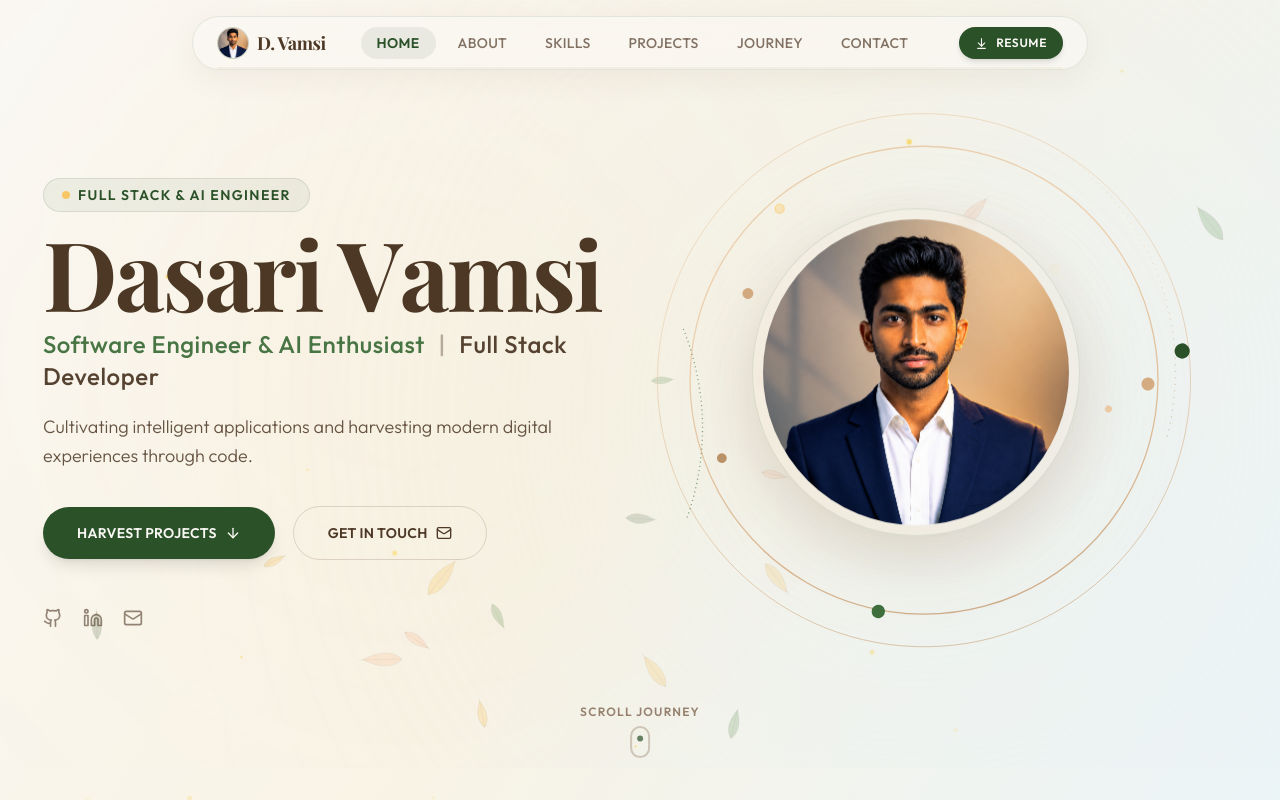
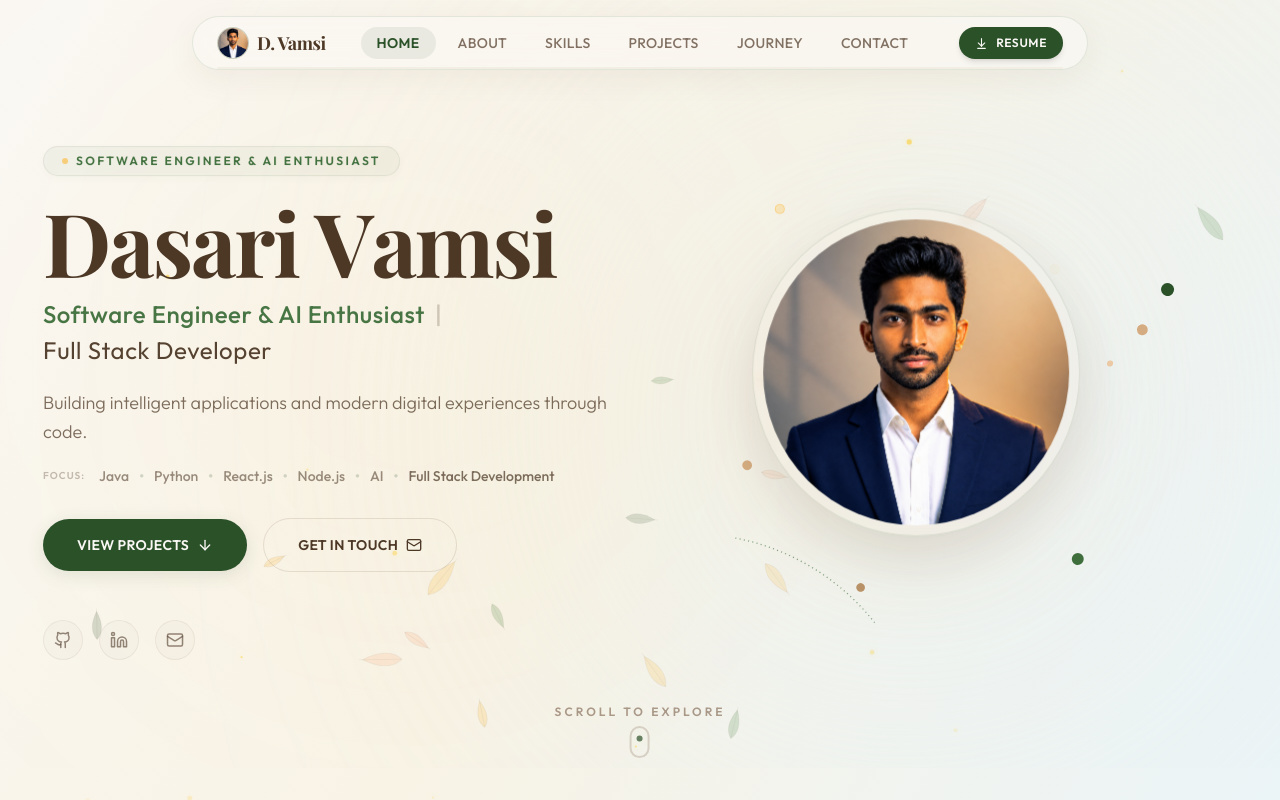
Before and after one commit to vamsi1426/vamsi.portfolio, a React (Vite) app: page / in a window 1280 px wide. Both pictures are taken after a click on the button "D. Vamsi". Shown: the top 800 px of the page. Built offline with nearby package versions, Linux system fonts and the light colour scheme; a web font is replaced by a local one.

Commit message:
design: refine hero section wording, layout, responsive spacing, and dual-orbit animations

```diff
--- a/src/sections/Hero.jsx
+++ b/src/sections/Hero.jsx
@@ -45,8 +45,8 @@ export default function Hero() {
   const x = useMotionValue(0);
   const y = useMotionValue(0);
 
-  // Smooth spring parallax controls
-  const springConfig = { stiffness: 65, damping: 22 };
+  // Smooth spring parallax controls for premium weight and luxurious glide
+  const springConfig = { stiffness: 45, damping: 25 };
   const springX = useSpring(x, springConfig);
   const springY = useSpring(y, springConfig);
 
@@ -135,17 +135,17 @@ export default function Hero() {
         {/* Left Column (Brand & Profile Details) */}
         <motion.div
           style={{ x: textParallaxX, y: textParallaxY }}
-          className="lg:col-span-6 flex flex-col items-start text-left order-2 lg:order-1"
+          className="lg:col-span-6 flex flex-col items-center text-center lg:items-start lg:text-left order-2 lg:order-1"
         >
           {/* Subtle accent tag */}
           <motion.div
             initial={{ opacity: 0, x: -20 }}
             animate={{ opacity: 1, x: 0 }}
             transition={{ duration: 0.8, delay: 0.1 }}
-            className="flex items-center gap-2 mb-4 bg-brand-green/6 text-brand-green font-sans text-xs md:text-sm font-semibold tracking-widest uppercase px-4.5 py-1.5 rounded-full border border-brand-green/12"
+            className="flex items-center gap-2 mb-5.5 bg-brand-green/[0.04] text-brand-green-light font-sans text-[10px] md:text-xs font-semibold tracking-[0.2em] uppercase px-4.5 py-1.5 rounded-full border border-brand-green/8 shadow-[0_2px_10px_rgba(43,81,41,0.03)] backdrop-blur-[2px]"
           >
-            <span className="w-2 h-2 rounded-full bg-brand-mango animate-pulse" />
-            Full Stack & AI Engineer
+            <span className="w-1.5 h-1.5 rounded-full bg-brand-mango animate-[pulse_2.5s_infinite]" />
+            Software Engineer & AI Enthusiast
           </motion.div>
 
           {/* Staggered Name Reveal */}
@@ -153,7 +153,7 @@ export default function Hero() {
             variants={containerVars}
             initial="initial"
             animate="animate"
-            className="font-display font-extrabold text-5xl md:text-7xl lg:text-8xl tracking-tight text-brand-brown mb-3 leading-[0.92] flex flex-wrap gap-x-4 gap-y-2 w-full"
+            className="font-display font-extrabold text-5xl md:text-7xl lg:text-[4.75rem] xl:text-[5.5rem] tracking-tight text-brand-brown mb-3 leading-[1.0] flex flex-wrap justify-center lg:justify-start gap-x-4 gap-y-2 w-full"
           >
             {words.map((word, wordIndex) => (
               <span key={wordIndex} className="whitespace-nowrap inline-block">
@@ -175,9 +175,11 @@ export default function Hero() {
             initial={{ opacity: 0, y: 15 }}
             animate={{ opacity: 0.95, y: 0 }}
             transition={{ duration: 0.8, delay: 0.5 }}
-            className="font-sans text-lg md:text-2xl text-brand-green-light font-medium tracking-wide mb-5"
+            className="font-sans text-lg md:text-xl lg:text-2xl text-brand-green-light font-medium tracking-wide mb-5.5 flex flex-wrap items-center justify-center lg:justify-start gap-x-2.5 gap-y-1"
           >
-            {PERSONAL_DETAILS.title} <span className="text-brand-brown/40 mx-2">|</span> <span className="text-brand-brown">{PERSONAL_DETAILS.subtitle}</span>
+            <span>{PERSONAL_DETAILS.title}</span>
+            <span className="hidden sm:inline text-brand-brown/25">|</span>
+            <span className="text-brand-brown font-normal block sm:inline">{PERSONAL_DETAILS.subtitle}</span>
           </motion.h2>
 
           {/* Tagline */}
@@ -185,66 +187,87 @@ export default function Hero() {
             initial={{ opacity: 0, y: 15 }}
             animate={{ opacity: 0.85, y: 0 }}
             transition={{ duration: 0.8, delay: 0.7 }}
-            className="font-sans text-base md:text-lg text-brand-brown font-light leading-relaxed max-w-xl mb-9"
+            className="font-sans text-base md:text-lg text-brand-brown/85 font-light leading-relaxed max-w-xl mb-5"
           >
             {PERSONAL_DETAILS.tagline}
           </motion.p>
+
+          {/* Tech Stack Line */}
+          <motion.div
+            initial={{ opacity: 0, y: 15 }}
+            animate={{ opacity: 0.8, y: 0 }}
+            transition={{ duration: 0.8, delay: 0.8 }}
+            className="flex flex-wrap items-center justify-center lg:justify-start gap-x-2.5 gap-y-1.5 text-xs md:text-sm font-sans text-brand-brown/70 mb-8 max-w-xl select-none"
+          >
+            <span className="font-semibold text-brand-brown/40 uppercase tracking-widest text-[10px] mr-1">Focus:</span>
+            <span className="font-medium hover:text-brand-green transition-colors duration-200">Java</span>
+            <span className="text-brand-green/25 font-bold select-none">•</span>
+            <span className="font-medium hover:text-brand-green transition-colors duration-200">Python</span>
+            <span className="text-brand-green/25 font-bold select-none">•</span>
+            <span className="font-medium hover:text-brand-green transition-colors duration-200">React.js</span>
+            <span className="text-brand-green/25 font-bold select-none">•</span>
+            <span className="font-medium hover:text-brand-green transition-colors duration-200">Node.js</span>
+            <span className="text-brand-green/25 font-bold select-none">•</span>
+            <span className="font-medium hover:text-brand-green transition-colors duration-200">AI</span>
+            <span className="text-brand-green/25 font-bold select-none">•</span>
+            <span className="font-medium hover:text-brand-green transition-colors duration-200 text-brand-brown/90">Full Stack Development</span>
+          </motion.div>
 
           {/* Action CTAs */}
           <motion.div
             initial={{ opacity: 0, y: 15 }}
             animate={{ opacity: 1, y: 0 }}
             transition={{ duration: 0.8, delay: 0.9 }}
-            className="flex flex-col sm:flex-row items-stretch sm:items-center gap-4.5 w-full sm:w-auto"
+            className="flex flex-col sm:flex-row items-stretch sm:items-center justify-center lg:justify-start gap-4 w-full sm:w-auto mb-10"
           >
             <button
               onClick={() => handleScrollToSection("projects")}
-              className="bg-brand-green hover:bg-brand-green-light text-brand-cream font-semibold tracking-wide uppercase px-8.5 py-4 rounded-full text-xs md:text-sm shadow-lg hover:shadow-xl transition-all cursor-pointer focus:outline-none flex items-center justify-center gap-2 group"
+              className="bg-brand-green hover:bg-brand-green-light text-brand-cream font-semibold tracking-wide uppercase px-8.5 py-4 rounded-full text-xs md:text-sm shadow-[0_4px_18px_rgba(43,81,41,0.12)] hover:shadow-[0_8px_25px_rgba(43,81,41,0.22)] transition-all duration-300 ease-out hover:-translate-y-0.5 active:translate-y-0 active:scale-[0.98] cursor-pointer focus:outline-none flex items-center justify-center gap-2 group"
             >
-              Harvest Projects
-              <ArrowDown size={16} className="group-hover:translate-y-1 transition-transform" />
+              View Projects
+              <ArrowDown size={16} className="group-hover:translate-y-1 transition-transform duration-300" />
             </button>
 
             <button
               onClick={() => handleScrollToSection("contact")}
-              className="bg-transparent hover:bg-brand-brown/5 text-brand-brown border border-brand-brown-light/20 font-semibold tracking-wide uppercase px-8.5 py-4 rounded-full text-xs md:text-sm transition-all cursor-pointer focus:outline-none flex items-center justify-center gap-2"
+              className="bg-transparent hover:bg-brand-brown/[0.03] text-brand-brown border border-brand-brown-light/15 hover:border-brand-brown/35 font-semibold tracking-wide uppercase px-8.5 py-4 rounded-full text-xs md:text-sm transition-all duration-300 ease-out hover:-translate-y-0.5 active:translate-y-0 active:scale-[0.98] cursor-pointer focus:outline-none flex items-center justify-center gap-2 group"
             >
               Get in Touch
-              <Mail size={16} />
+              <Mail size={16} className="group-hover:scale-105 transition-transform duration-300" />
             </button>
           </motion.div>
 
           {/* Social Row */}
           <motion.div
             initial={{ opacity: 0 }}
-            animate={{ opacity: 0.6 }}
+            animate={{ opacity: 0.85 }}
             transition={{ duration: 1.2, delay: 1.1 }}
-            className="flex items-center gap-5 mt-12"
+            className="flex items-center justify-center lg:justify-start gap-4 mt-2"
           >
             <a
               href={PERSONAL_DETAILS.github}
               target="_blank"
               rel="noreferrer"
-              className="text-brand-brown hover:text-brand-green transition-colors focus:outline-none"
+              className="w-10 h-10 rounded-full bg-brand-brown/[0.02] hover:bg-brand-green/[0.08] border border-brand-brown/[0.08] hover:border-brand-green/25 flex items-center justify-center text-brand-brown/70 hover:text-brand-green transition-all duration-300 ease-out hover:-translate-y-1 hover:shadow-md hover:shadow-brand-green/5 cursor-pointer focus:outline-none group"
               aria-label="GitHub Profile"
             >
-              <Github size={20} />
+              <Github size={18} className="transition-transform duration-300 group-hover:scale-110" />
             </a>
             <a
               href={PERSONAL_DETAILS.linkedin}
               target="_blank"
               rel="noreferrer"
-              className="text-brand-brown hover:text-brand-green transition-colors focus:outline-none"
+              className="w-10 h-10 rounded-full bg-brand-brown/[0.02] hover:bg-brand-green/[0.08] border border-brand-brown/[0.08] hover:border-brand-green/25 flex items-center justify-center text-brand-brown/70 hover:text-brand-green transition-all duration-300 ease-out hover:-translate-y-1 hover:shadow-md hover:shadow-brand-green/5 cursor-pointer focus:outline-none group"
               aria-label="LinkedIn Profile"
             >
-              <Linkedin size={20} />
+              <Linkedin size={18} className="transition-transform duration-300 group-hover:scale-110" />
             </a>
             <a
               href={`mailto:${PERSONAL_DETAILS.email}`}
-              className="text-brand-brown hover:text-brand-green transition-colors focus:outline-none"
+              className="w-10 h-10 rounded-full bg-brand-brown/[0.02] hover:bg-brand-green/[0.08] border border-brand-brown/[0.08] hover:border-brand-green/25 flex items-center justify-center text-brand-brown/70 hover:text-brand-green transition-all duration-300 ease-out hover:-translate-y-1 hover:shadow-md hover:shadow-brand-green/5 cursor-pointer focus:outline-none group"
               aria-label="Email Me"
             >
-              <Mail size={20} />
+              <Mail size={18} className="transition-transform duration-300 group-hover:scale-110" />
             </a>
           </motion.div>
         </motion.div>
@@ -267,17 +290,13 @@ export default function Hero() {
               <div className="absolute w-[80%] h-[80%] rounded-full bg-gradient-to-tr from-brand-mango/20 via-brand-orange/10 to-brand-sky/25 blur-3xl opacity-80" />
             </motion.div>
 
-            {/* LAYER 2: Concentric Orbiting Rings (SVG-rendered for absolute golden elegance matching reference image) */}
+            {/* LAYER 2: Concentric Orbiting Rings (SVG-rendered with dual-opposite slow premium rotations) */}
             <motion.div
               style={{ x: outerRingsX, y: outerRingsY }}
               className="absolute w-[136%] h-[136%] pointer-events-none overflow-visible flex items-center justify-center"
             >
-              <motion.svg
-                animate={{ rotate: 360 }}
-                transition={{ duration: 40, repeat: Infinity, ease: "linear" }}
-                viewBox="0 0 500 500"
-                className="w-full h-full overflow-visible"
-              >
+              {/* Common SVG gradients definitions wrapper */}
+              <svg className="absolute inset-0 w-full h-full pointer-events-none overflow-visible hidden">
                 <defs>
                   {/* Luxury Metallic Gold Gradient */}
                   <linearGradient id="goldMetallic" x1="0%" y1="0%" x2="100%" y2="100%">
@@ -293,34 +312,54 @@ export default function Hero() {
                     <stop offset="100%" stopColor="#ECCBA6" stopOpacity="0" />
                   </radialGradient>
                 </defs>
+              </svg>
 
-                {/* Back glow underneath */}
-                <circle cx="250" cy="250" r="190" fill="url(#ringBackGlow)" />
+              {/* Ambient Ring Back Glow */}
+              <div className="absolute w-full h-full flex items-center justify-center">
+                <svg viewBox="0 0 500 500" className="w-full h-full overflow-visible opacity-50">
+                  <circle cx="250" cy="250" r="190" fill="url(#ringBackGlow)" />
+                </svg>
+              </div>
 
-                {/* Ring 1: Medium Golden Ring (Strictly outside portrait r=205 boundary) */}
-                <circle cx="250" cy="250" r="215" fill="none" stroke="url(#goldMetallic)" strokeWidth="1.2" opacity="0.85" />
+              {/* Layer 2a: Clockwise Orbiting Elements (Outer Rings & Sparks) */}
+              <motion.div
+                animate={{ rotate: 360 }}
+                transition={{ duration: 75, repeat: Infinity, ease: "linear" }}
+                className="absolute inset-0 w-full h-full"
+              >
+                <svg viewBox="0 0 500 500" className="w-full h-full overflow-visible">
+                  {/* Ring 2: Large Golden Ring (Thinner, far outside portrait boundary) */}
+                  <circle cx="250" cy="250" r="245" fill="none" stroke="url(#goldMetallic)" strokeWidth="0.8" opacity="0.45" />
 
-                {/* Ring 2: Large Golden Ring (Thinner, far outside portrait boundary) */}
-                <circle cx="250" cy="250" r="245" fill="none" stroke="url(#goldMetallic)" strokeWidth="0.8" opacity="0.6" />
+                  {/* Dotted arc detail (Sparsely placed strictly outside the picture) */}
+                  <path d="M 250 5 A 245 245 0 0 1 470 185" fill="none" stroke="url(#goldMetallic)" strokeWidth="0.8" strokeDasharray="1 5" opacity="0.7" />
 
-                {/* Dotted arc details (Sparsely placed strictly outside the picture) */}
-                <path d="M 250 5 A 245 245 0 0 1 470 185" fill="none" stroke="url(#goldMetallic)" strokeWidth="0.8" strokeDasharray="1 5" opacity="0.7" />
-                <path d="M 35 320 A 245 245 0 0 1 125 470" fill="none" stroke="#3E6E3B" strokeWidth="1.2" strokeDasharray="1 3" opacity="0.6" />
+                  {/* Solid Orbiting Nodes & Sparks */}
+                  <circle cx="430" cy="150" r="5" fill="#D5AC81" />
+                  <circle cx="442" cy="108" r="6" fill="#2B5129" />
+                  <circle cx="410" cy="188" r="2.8" fill="#ECCBA6" />
+                </svg>
+              </motion.div>
 
-                {/* Solid Orbiting Nodes & Sparks - Strictly outside the picture */}
-                {/* Large gold/beige dot */}
-                <circle cx="430" cy="150" r="6" fill="#D5AC81" />
-                {/* Large organic green dot */}
-                <circle cx="442" cy="108" r="7" fill="#2B5129" />
-                {/* Tiny golden node spark */}
-                <circle cx="410" cy="188" r="3.2" fill="#ECCBA6" />
-                {/* Gold dot left */}
-                <circle cx="70" cy="262" r="5" fill="#D5AC81" />
-                {/* Small beige dot bottom left */}
-                <circle cx="125" cy="405" r="4.5" fill="#BA9267" />
-                {/* Green dot bottom */}
-                <circle cx="320" cy="455" r="6.2" fill="#3E6E3B" />
-              </motion.svg>
+              {/* Layer 2b: Counter-Clockwise Orbiting Elements (Inner Rings & Sparks) */}
+              <motion.div
+                animate={{ rotate: -360 }}
+                transition={{ duration: 55, repeat: Infinity, ease: "linear" }}
+                className="absolute inset-0 w-full h-full"
+              >
+                <svg viewBox="0 0 500 500" className="w-full h-full overflow-visible">
+                  {/* Ring 1: Medium Golden Ring (Strictly outside portrait r=205 boundary) */}
+                  <circle cx="250" cy="250" r="215" fill="none" stroke="url(#goldMetallic)" strokeWidth="1.2" opacity="0.75" />
+
+                  {/* Organic green dotted arc detail */}
+                  <path d="M 35 320 A 215 215 0 0 1 125 440" fill="none" stroke="#3E6E3B" strokeWidth="1.2" strokeDasharray="1 3" opacity="0.6" />
+
+                  {/* Solid Orbiting Nodes & Sparks */}
+                  <circle cx="70" cy="262" r="4.5" fill="#D5AC81" />
+                  <circle cx="125" cy="405" r="4" fill="#BA9267" />
+                  <circle cx="320" cy="455" r="5.5" fill="#3E6E3B" />
+                </svg>
+              </motion.div>
             </motion.div>
 
             {/* LAYER 3: Core Portrait Capsule (Frosted glass frame envelope) */}
@@ -379,11 +418,11 @@ export default function Hero() {
       <motion.div
         animate={{ y: [0, 8, 0] }}
         transition={{ duration: 2, repeat: Infinity, ease: "easeInOut" }}
-        className="absolute bottom-4 left-1/2 -translate-x-1/2 flex flex-col items-center gap-1.5 cursor-pointer opacity-70 hover:opacity-100 transition-opacity"
+        className="absolute bottom-4 left-1/2 -translate-x-1/2 flex flex-col items-center gap-1.5 cursor-pointer opacity-70 hover:opacity-100 transition-opacity group z-20"
         onClick={() => handleScrollToSection("about")}
       >
-        <span className="text-xs uppercase font-semibold tracking-widest text-brand-brown-light">Scroll Journey</span>
-        <div className="w-5 h-8 rounded-full border-2 border-brand-brown-light/40 flex items-start justify-center p-1">
+        <span className="text-[10px] md:text-xs uppercase font-semibold tracking-[0.25em] text-brand-brown-light/80 group-hover:text-brand-brown transition-colors duration-300">Scroll to Explore</span>
+        <div className="w-5 h-8 rounded-full border-2 border-brand-brown-light/30 group-hover:border-brand-brown-light/60 flex items-start justify-center p-1 transition-colors duration-300">
           <motion.div
             animate={{ y: [0, 8, 0] }}
             transition={{ duration: 1.5, repeat: Infinity, ease: "easeInOut" }}
--- a/src/utils/data.js
+++ b/src/utils/data.js
@@ -2,7 +2,7 @@ export const PERSONAL_DETAILS = {
   name: "Dasari Vamsi",
   title: "Software Engineer & AI Enthusiast",
   subtitle: "Full Stack Developer",
-  tagline: "Cultivating intelligent applications and harvesting modern digital experiences through code.",
+  tagline: "Building intelligent applications and modern digital experiences through code.",
   email: "dasarivamsi514@gmail.com",
   phone: "+91 9704331950",
   github: "https://github.com/vamsi1426",
```
